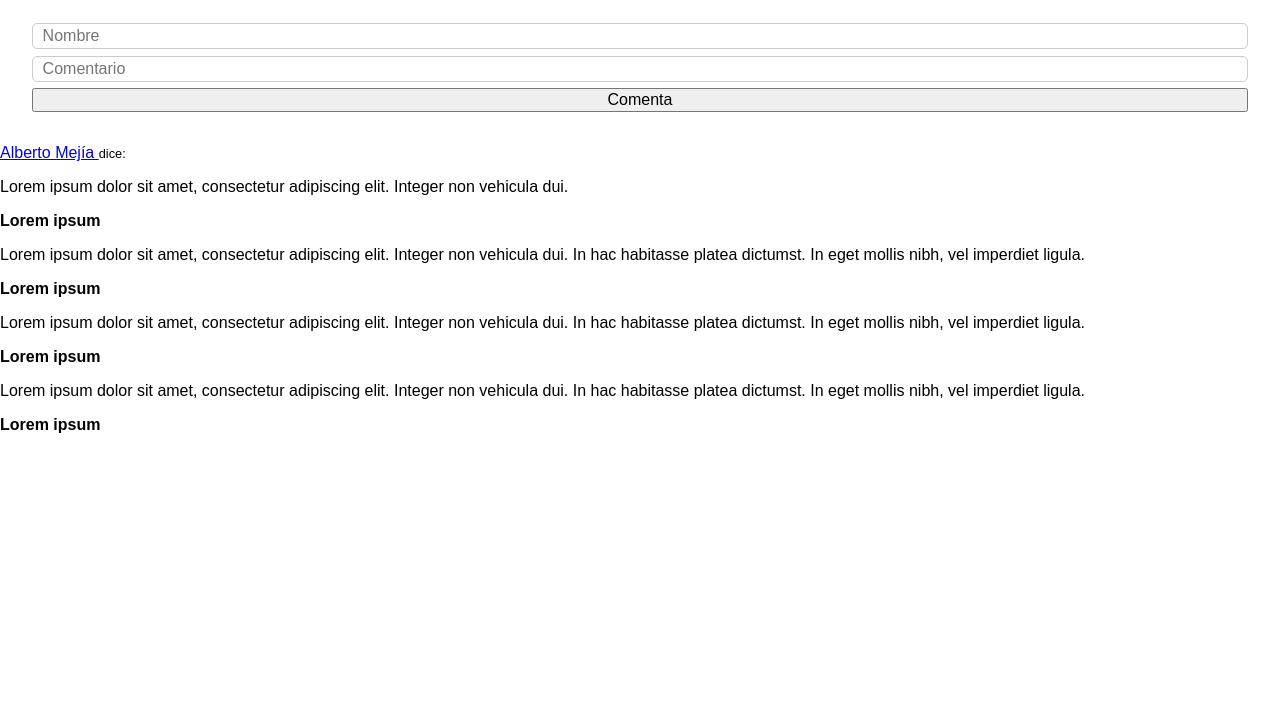
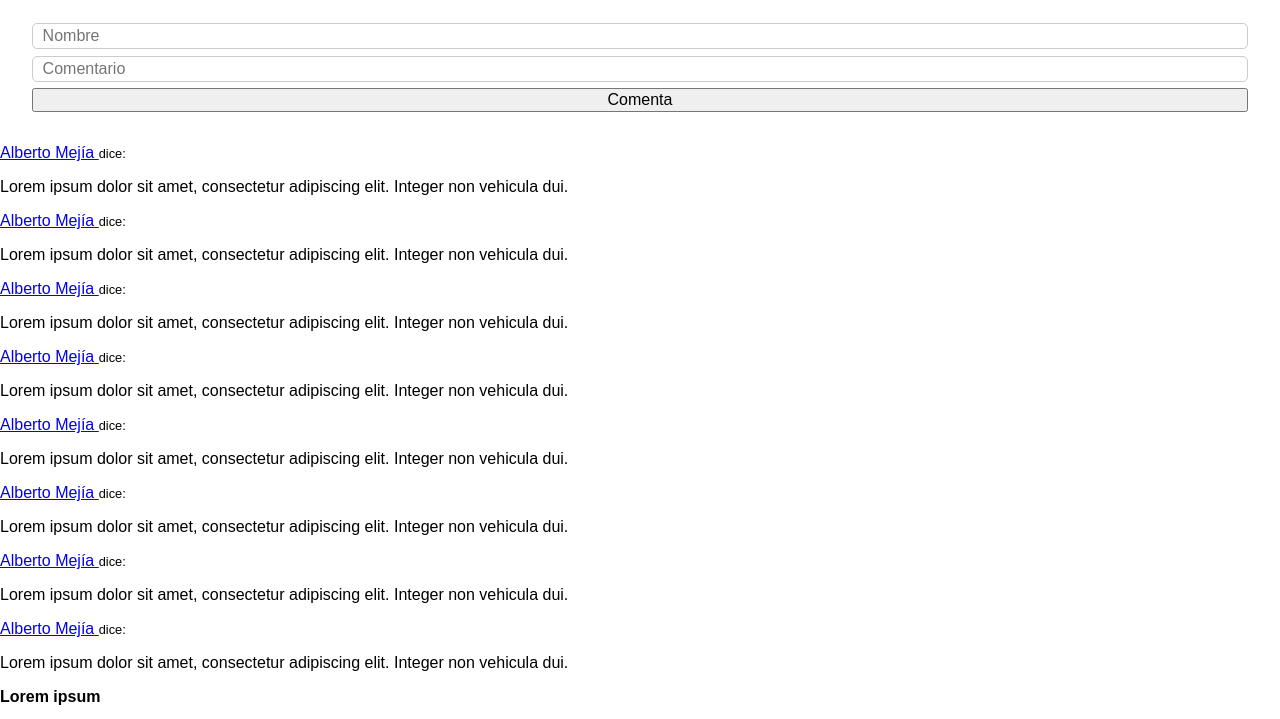
Before and after one commit to Alberto-Mejia/proyecto1, a plain HTML site: page index.html in a window 1280 px wide. Shown: the part 78-797 px from the top of the page. Drawn offline with Linux system fonts and the light colour scheme.

Commit message:
Agregué más articles

```diff
--- a/index.html
+++ b/index.html
@@ -41,25 +41,82 @@
       </div>
     </article>
     <article class="item">
-
-    </article>
-    <article class="item">
-
-    </article>
-    <article class="item">
-
-    </article>
-    <article class="item">
-
-    </article>
-    <article class="item">
-
-    </article>
-    <article class="item">
-
-    </article>
-    <article class="item">
-
+      <div class="autor">
+        <a href="#">Alberto Mejía </a><small> dice:</small>
+      </div>
+      <div class></div>
+      <div class="contComentario">
+        <p>
+          Lorem ipsum dolor sit amet, consectetur adipiscing elit.
+          Integer non vehicula dui.
+        </p>
+      </div>
+    </article><article class="item">
+      <div class="autor">
+        <a href="#">Alberto Mejía </a><small> dice:</small>
+      </div>
+      <div class></div>
+      <div class="contComentario">
+        <p>
+          Lorem ipsum dolor sit amet, consectetur adipiscing elit.
+          Integer non vehicula dui.
+        </p>
+      </div>
+    </article><article class="item">
+      <div class="autor">
+        <a href="#">Alberto Mejía </a><small> dice:</small>
+      </div>
+      <div class></div>
+      <div class="contComentario">
+        <p>
+          Lorem ipsum dolor sit amet, consectetur adipiscing elit.
+          Integer non vehicula dui.
+        </p>
+      </div>
+    </article><article class="item">
+      <div class="autor">
+        <a href="#">Alberto Mejía </a><small> dice:</small>
+      </div>
+      <div class></div>
+      <div class="contComentario">
+        <p>
+          Lorem ipsum dolor sit amet, consectetur adipiscing elit.
+          Integer non vehicula dui.
+        </p>
+      </div>
+    </article><article class="item">
+      <div class="autor">
+        <a href="#">Alberto Mejía </a><small> dice:</small>
+      </div>
+      <div class></div>
+      <div class="contComentario">
+        <p>
+          Lorem ipsum dolor sit amet, consectetur adipiscing elit.
+          Integer non vehicula dui.
+        </p>
+      </div>
+    </article><article class="item">
+      <div class="autor">
+        <a href="#">Alberto Mejía </a><small> dice:</small>
+      </div>
+      <div class></div>
+      <div class="contComentario">
+        <p>
+          Lorem ipsum dolor sit amet, consectetur adipiscing elit.
+          Integer non vehicula dui.
+        </p>
+      </div>
+    </article><article class="item">
+      <div class="autor">
+        <a href="#">Alberto Mejía </a><small> dice:</small>
+      </div>
+      <div class></div>
+      <div class="contComentario">
+        <p>
+          Lorem ipsum dolor sit amet, consectetur adipiscing elit.
+          Integer non vehicula dui.
+        </p>
+      </div>
     </article>
   </section>
   <footer>
```
